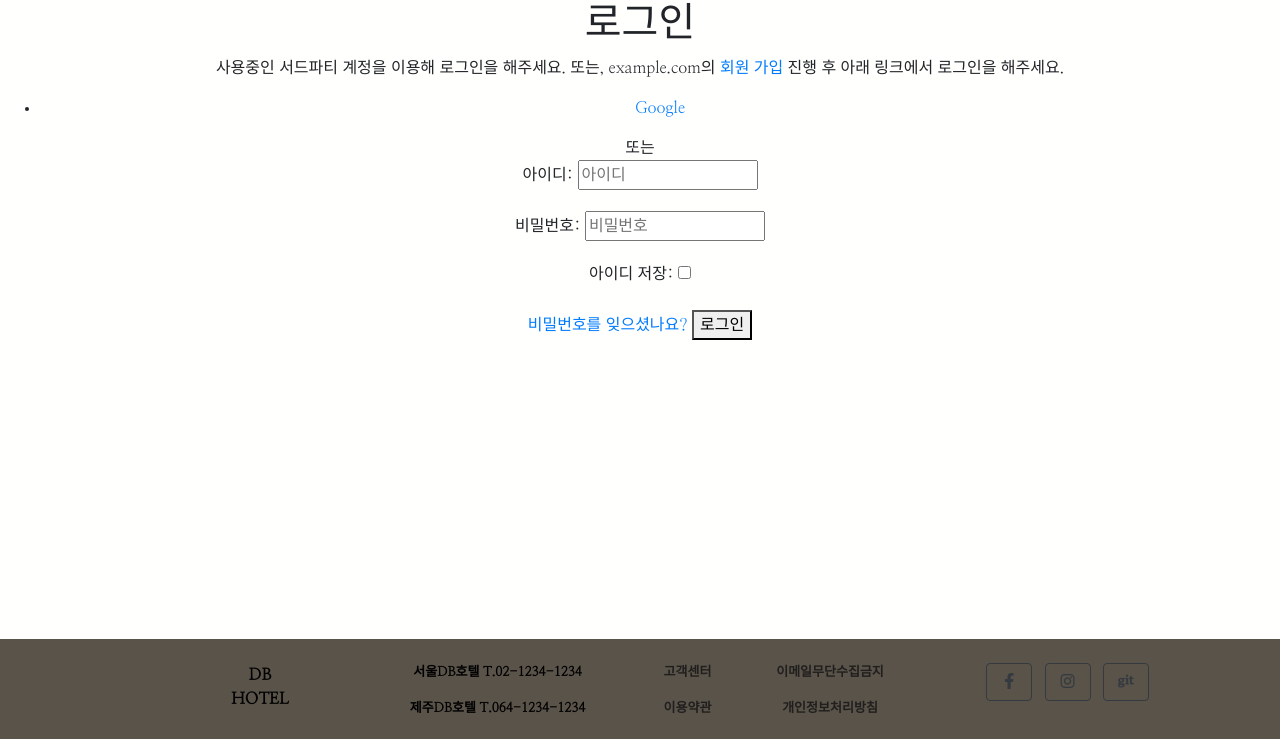
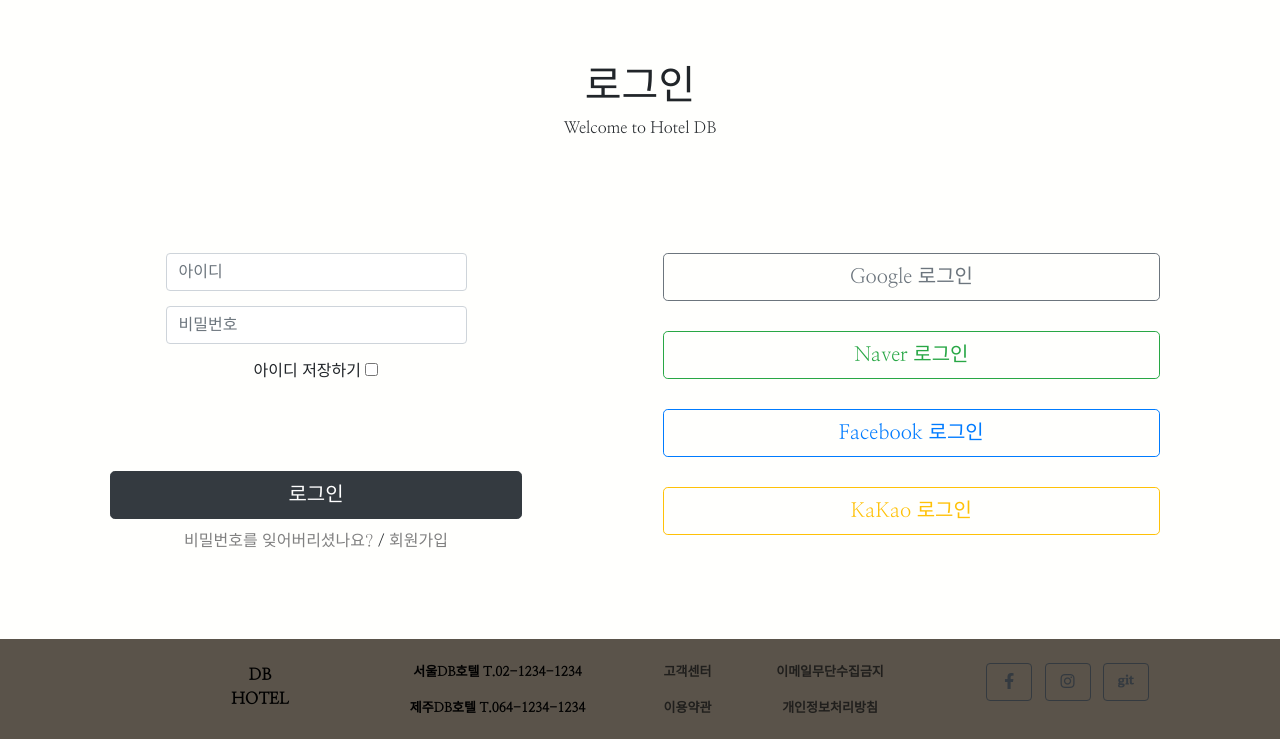
Before and after one commit to jaehoonkimm/DB_is_Free-Hotel_DB_System, a Django app: page /accounts/login/ in a window 1280 px wide. Shown: the part 61-800 px from the top of the page. Run offline with Django 3.2, Linux system fonts and the light colour scheme; some libraries are stand-ins or nearby versions.

Commit message:
style(ID, PW Form) !: fix the form of ID, PW

```diff
--- a/function/main_app/templates/account/login.html
+++ b/function/main_app/templates/account/login.html
@@ -6,41 +6,156 @@
 {% block head_title %}{% trans "Sign In" %}{% endblock %}
 
 {% block content %}
+<style>
 
-<h1>{% trans "Sign In" %}</h1>
+    h1 {
+      margin-top: 15px;
+    }
+
+    h6 {
+      margin-bottom: 30px;
+    }
+
+    form {
+      column-count: 2;
+      margin-top: 115px;
+    }
+
+    #ID {
+      margin-left: auto;
+      margin-right: auto;
+      margin-bottom: 15px;
+    }
+
+    #PW {
+      margin-left: auto;
+      margin-right: auto;
+      margin-bottom: 15px;
+    }
+
+    #remember_box {
+      margin-bottom: 30px;
+    }
+
+    #sign_in_button {
+      margin-left: auto;
+      margin-right: auto;
+      margin-top: 50px;
+    }
+
+    #Plus_function {
+      margin-top: 10px;
+      margin-bottom: 30px;
+    }
+
+    #link_su {
+      color: gray;
+    }
+
+    #link_su:hover {
+      color: blueviolet;
+    }
+
+    #reset_PW {
+      color: gray;
+    }
+
+    #reset_PW:hover {
+      color: blueviolet;
+    }
+
+    #social_login {
+      margin: auto;
+      align-content: center;
+    }
+
+    #Google_Sign_In {
+      margin-bottom: 30px;
+    }
+
+    #Naver_Sign_In {
+      margin-bottom: 30px;
+    }
+
+    #Facebook_Sign_In {
+      margin-bottom: 30px;
+    }
+
+    #Kakao_Sign_In {
+    }
+
+</style>
+
+<h1><br>{% trans "Sign In" %}</h1>
+<h6>Welcome to Hotel DB</h6>
 
 {% get_providers as socialaccount_providers %}
 
 {% if socialaccount_providers %}
-<p>{% blocktrans with site.name as site_name %}Please sign in with one
-of your existing third party accounts. Or, <a href="{{ signup_url }}">sign up</a>
-for a {{ site_name }} account and sign in below:{% endblocktrans %}</p>
-
-<div class="socialaccount_ballot">
-
-  <ul class="socialaccount_providers">
-    {% include "socialaccount/snippets/provider_list.html" with process="login" %}
-  </ul>
-
-  <div class="login-or">{% trans 'or' %}</div>
-
-</div>
 
 {% include "socialaccount/snippets/login_extra.html" %}
 
 {% else %}
-<p>{% blocktrans %}If you have not created an account yet, then please
-<a href="{{ signup_url }}">sign up</a> first.{% endblocktrans %}</p>
 {% endif %}
 
 <form class="login" method="POST" action="{% url 'account_login' %}">
   {% csrf_token %}
-  {{ form.as_p }}
+  <!-- ID Form -->
+  <div class="row" id="login_form">
+    <div class="col-sm-8 col-md-6 col-lg-6" id="ID">
+      <input type="text" class="form-control" name="login" placeholder="아이디" autocomplete="username" maxlength="150" required id="id_login">
+    </div>
+  </div>
+
+  <!-- Password Form -->
+  <div class="row" id="login_form">
+    <div class="col-sm-8 col-md-8 col-lg-6" id="PW">
+      <input type="password" class="form-control" name="password" placeholder="비밀번호" autocomplete="current-password" required id="id_password">
+    </div>
+  </div>
+
+  <!--ID remember-->
+  <p id="remember_box"><label for="id_remember">아이디 저장하기</label> <input type="checkbox" name="remember" id="id_remember"></p>
+
   {% if redirect_field_value %}
-  <input type="hidden" name="{{ redirect_field_name }}" value="{{ redirect_field_value }}" />
+
   {% endif %}
-  <a class="button secondaryAction" href="{% url 'account_reset_password' %}">{% trans "Forgot Password?" %}</a>
-  <button class="primaryAction" type="submit">{% trans "Sign In" %}</button>
+
+  <!--Sign In Button-->
+  <div class="row">
+    <div class="col-sm-10 col-md-8 col-lg-8" id="sign_in_button"> <!--문제) sm보다 작아지는 경우 화면의 width와 로그인 버튼의 width가 일치함.-->
+      <button type="submit" class="btn btn-dark btn-lg btn-block" style="margin:auto;">{% trans "Sign In" %}</button>
+    </div>
+  </div>
+
+  <!-- Reset Password -->
+  <div id="Plus_function">
+    <a class="button secondaryAction" href="{% url 'account_reset_password' %}" id="reset_PW">비밀번호를 잊어버리셨나요?</a> /
+    <a href="{{ signup_url }}" id="link_su">회원가입</a>
+  </div>
+
+  <div class ="form-group" id= "social_login">
+    <!-- Google Sign In -->
+    <div class="socialaccount_ballot col-sm-10 col-md-15 col-lg-20" id="Google_Sign_In">
+      <a class="btn btn-outline-secondary btn-lg btn-block" href="https://accounts.google.com/o/oauth2/auth/oauthchooseaccount?client_id=256529224806-182ll6sbit6s78fk4e8mse6nji6jphrr.apps.googleusercontent.com&redirect_uri=http%3A%2F%2F127.0.0.1%3A8000%2Faccounts%2Fgoogle%2Flogin%2Fcallback%2F&scope=profile&response_type=code&state=Idu4H14KuZVP&flowName=GeneralOAuthFlow"> Google 로그인</a>
+    </div>
+
+    <!--하단 부분은 시간이 있을 때 추가적으로 넣으면 하는 부분 / 각 소셜 API를 django에 추가해줘야해서 시간 소모 예정.-->
+    <!-- Naver Sign In -->
+    <div class="socialaccount_ballot col-sm-10 col-md-15 col-lg-20" id="Naver_Sign_In">
+      <a class="btn btn-outline-success btn-lg btn-block" href="https://accounts.google.com/o/oauth2/auth/oauthchooseaccount?client_id=256529224806-182ll6sbit6s78fk4e8mse6nji6jphrr.apps.googleusercontent.com&redirect_uri=http%3A%2F%2F127.0.0.1%3A8000%2Faccounts%2Fgoogle%2Flogin%2Fcallback%2F&scope=profile&response_type=code&state=Idu4H14KuZVP&flowName=GeneralOAuthFlow"> Naver 로그인</a>
+    </div>
+
+    <!-- Facebook Sign In -->
+    <div class="socialaccount_ballot col-sm-10 col-md-15 col-lg-20" id="Facebook_Sign_In">
+      <a class="btn btn-outline-primary btn-lg btn-block" href="https://accounts.google.com/o/oauth2/auth/oauthchooseaccount?client_id=256529224806-182ll6sbit6s78fk4e8mse6nji6jphrr.apps.googleusercontent.com&redirect_uri=http%3A%2F%2F127.0.0.1%3A8000%2Faccounts%2Fgoogle%2Flogin%2Fcallback%2F&scope=profile&response_type=code&state=Idu4H14KuZVP&flowName=GeneralOAuthFlow"> Facebook 로그인</a>
+    </div>
+
+    <!-- Kakao Sign In -->
+    <div class="socialaccount_ballot col-sm-10 col-md-15 col-lg-20" id="Kakao_Sign_In">
+      <a class="btn btn-outline-warning btn-lg btn-block" href="https://accounts.google.com/o/oauth2/auth/oauthchooseaccount?client_id=256529224806-182ll6sbit6s78fk4e8mse6nji6jphrr.apps.googleusercontent.com&redirect_uri=http%3A%2F%2F127.0.0.1%3A8000%2Faccounts%2Fgoogle%2Flogin%2Fcallback%2F&scope=profile&response_type=code&state=Idu4H14KuZVP&flowName=GeneralOAuthFlow"> KaKao 로그인</a>
+    </div>
+  </div>
+
 </form>
-
 {% endblock %}
```
